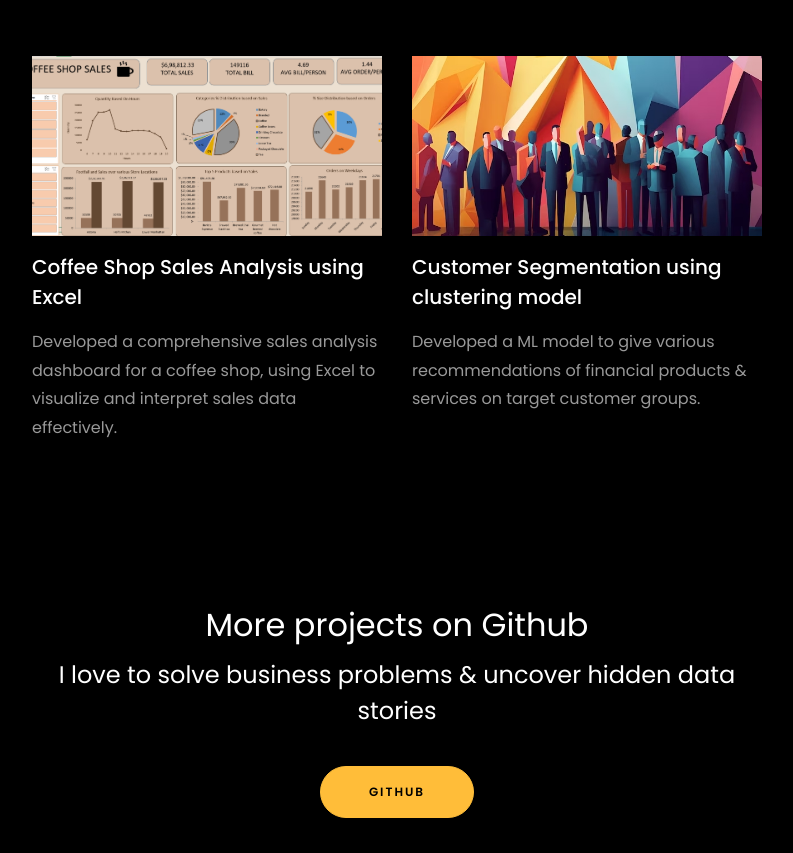
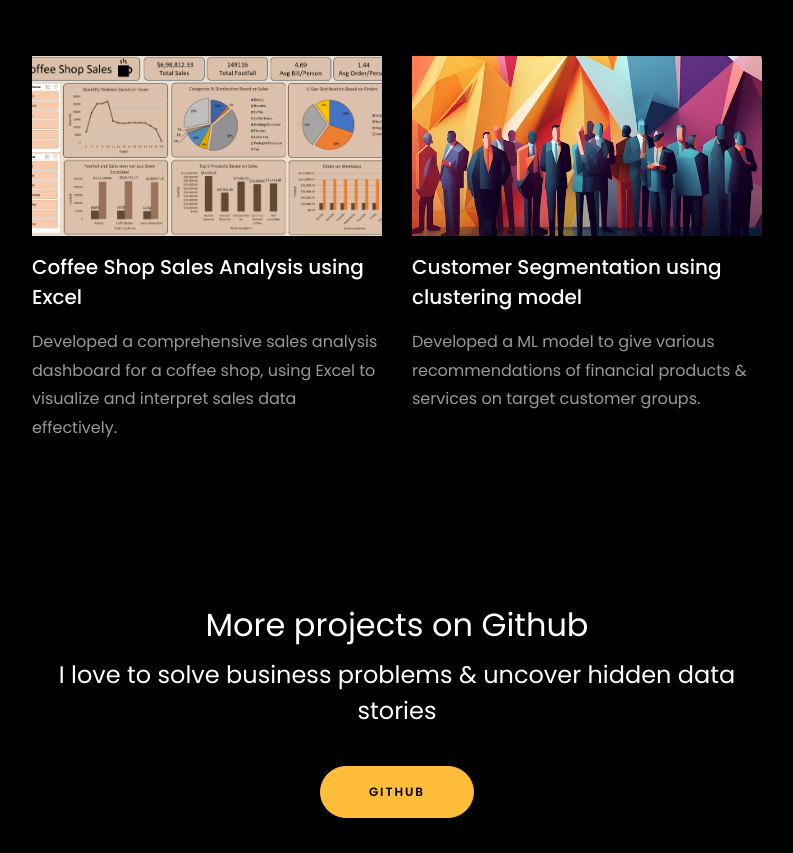
Before and after one commit to Shaindakhan/shaindakhan.github.io, a plain HTML site: page index.html in a window 1280 px wide. Shown: the part 3963-4816 px from the top of the page, without its empty margins (243-1036 px from the left). Drawn offline with Linux system fonts and the light colour scheme; files whose address does not match are found by name.

Commit message:
Update index.html

```diff
--- a/index.html
+++ b/index.html
@@ -421,7 +421,7 @@
 		<div class="row d-flex justify-content-center">
 			<div class="col-md-4 d-flex ftco-animate">
 				<div class="blog-entry justify-content-end">
-				<a href="https://github.com/Shaindakhan/Coffee-shop-analysis" class="block-20 zoom-effect" style="background-image: url('images/Project4.png');">
+				<a href="https://github.com/Shaindakhan/Coffee-shop-analysis" class="block-20 zoom-effect" style="background-image: url('images/Project04.png');">
 				</a>
 				<div class="text mt-3 float-right d-block">
 
```
